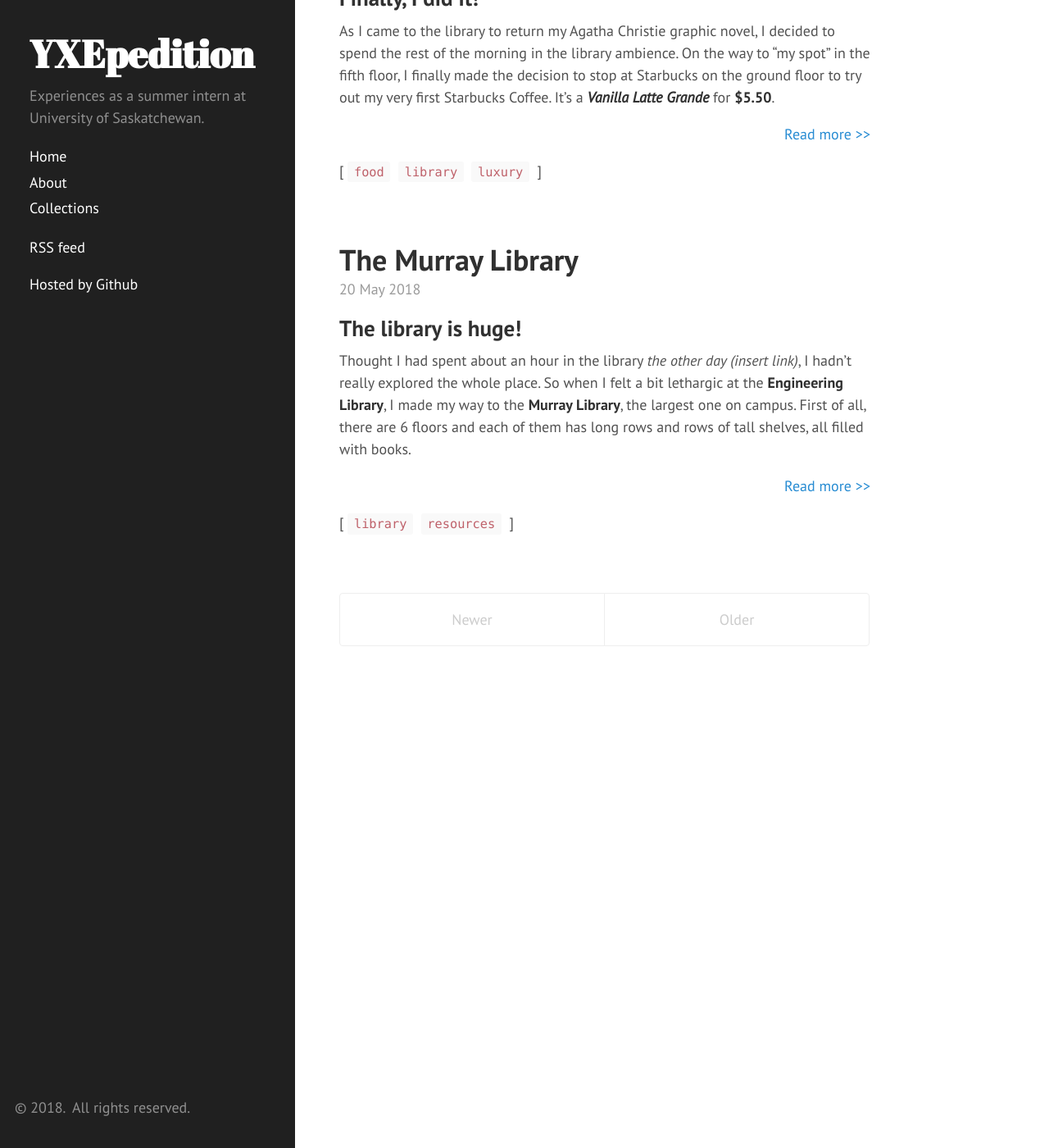
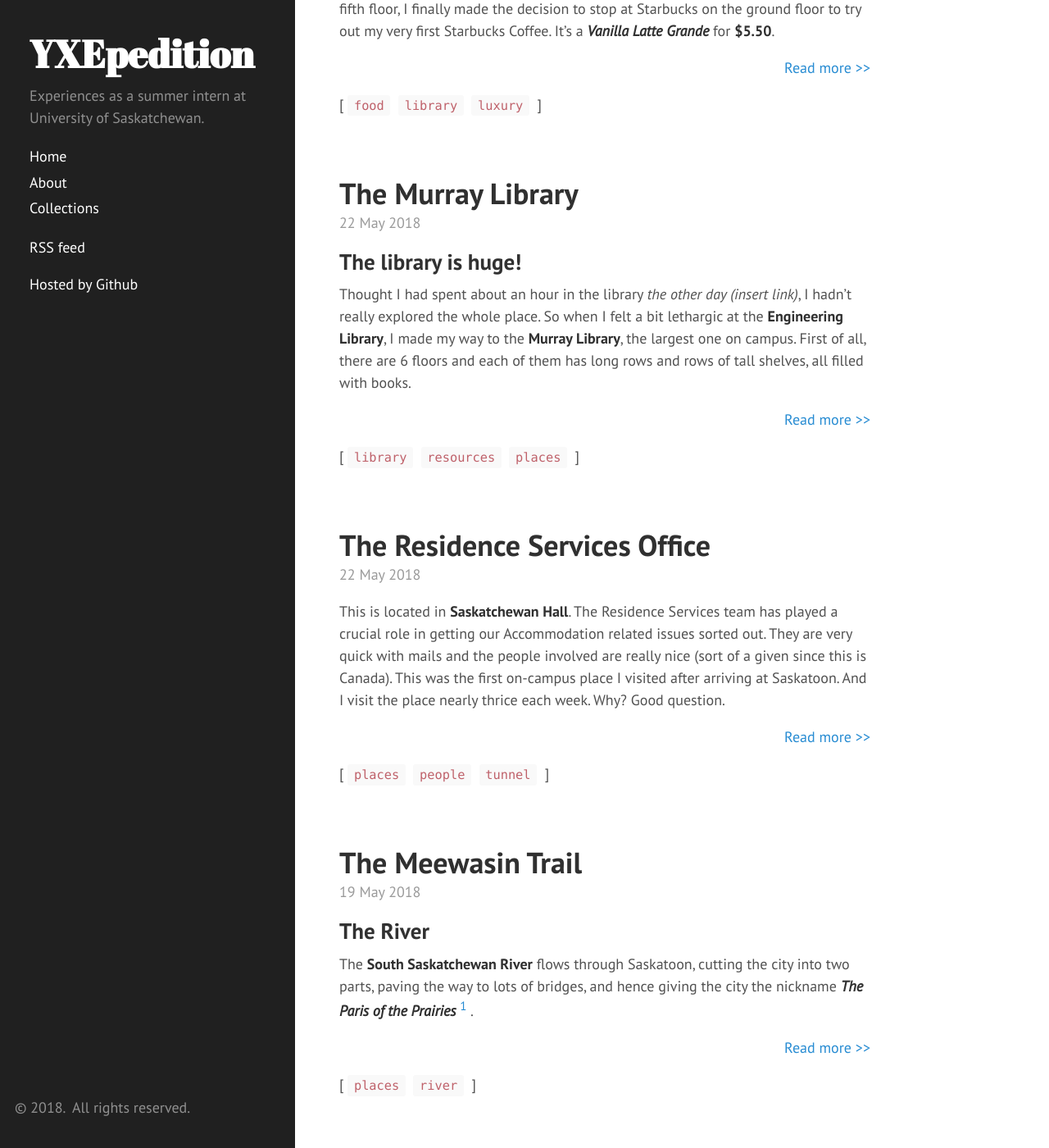
Before and after one commit to yxepedition/yxepedition.github.io, a Jekyll site: the page built from index.html, in a window 1280 px wide and 1400 px high, scrolled down 695 px. Shown: the whole window at 82% size. Built offline with Jekyll 4.4.1, drawn with Linux system fonts in a browser that asks for light colours; the list of posts is cut into pages by our own code; some of the changed text lies outside the part shown.

Commit message:
Adding Meewasin post

```diff
--- /dev/null
+++ b/_posts/2018-05-19-the-meewasin-trail.md
@@ -0,0 +1,31 @@
+---
+layout: post
+title: The Meewasin Trail
+tags: [places, river ]
+time: 2018-05-19 23:40:20
+---
+
+## The River
+
+The **South Saskatchewan River** flows through Saskatoon, cutting the city into two parts, paving the way to lots of bridges, and hence giving the city the nickname ***The Paris of the Prairies*** <a href="#note1" id="note1ref"><sup>1</sup></a> . <!--more--> The **Meewasin Trail** is a road that runs parallel to the river on both sides, where cyclists and pedestrians can enjoy a long walk along the river. More details about the Meewasin Trail can be found on the its official website <a href="https://meewasin.com" alt="meewasin website" target="_blank">here</a>. The river (and therefore the trail) is very close to the campus.
+
+## The Trail
+
+The trail is admittedly pretty. I would not say it's the most beautiful riverbank I have been to, but it is worth it. Around 9 of us went on a small expedition. Around 5 of us decided to go "adventurous" and the remaining 4 went "scenic". I was obviously with the "scenic" party. Taking our time to take photos and chill (and cross two bridges), we went on for nearly 4 hours, basking in the evening sunshine.
+
+<img src="{{site.baseurl}}/images/railway_bridge.jpg" alt="railway bridge" style="width: 60%">
+
+We met many kinds of birds and animals (I am not a bird watcher nor am I adept with animal names, so, apologies for the generic terms). We also met a lot of cyclists and people on skateboards. Being Indians, we tended to stick to the left on the trail, but people here stick to the right. I had to constantly nag my companions to move against their instincts (naturally, to their annoyance).
+
+From one of the bridges we crossed (a railway bridge), we could get the signature view of Saskatoon.
+
+<img src="{{site.baseurl}}/images/saskatoon_view.jpg" alt="saskatoon view" style="width: 60%">
+
+The river, the bridges, the small island in the middle. The second bridge was newer and the "scenic" group can be seen here.
+
+<img src="{{site.baseurl}}/images/the_other_bridge.jpg" alt="the other bridge" style="width: 60%">
+
+Overall, it was a fun trip. I would probably go back once more to the place, just to sit for a while and relax.
+
+###### Footnotes
+* [<a id="note1" href="#note1ref">1</a>] : I have been to real *Paris, France*, and to be frank, apart from the river, there's not much of a similarity between the two places. One other exception could be the castle-like buildings inside the University Campus.
--- /dev/null
+++ b/_posts/2018-05-22-residence-services-office.md
@@ -0,0 +1,17 @@
+---
+layout: post
+title: The Residence Services Office
+tags: [places, people, tunnel]
+time: 2018-05-22 20:01:18
+---
+
+This is located in **Saskatchewan Hall**. The Residence Services team has played a crucial role in getting our Accommodation related issues sorted out. They are very quick with mails and the people involved are really nice (sort of a given since this is Canada). This was the first on-campus place I visited after arriving at Saskatoon. And I visit the place nearly thrice each week. Why? Good question. <!--more-->
+
+Though I arrived on a Saturday, my move-in process was smooth. I got my **Temp Card**, room keys and post box keys. But the problem was that I got a _Temp Card_, not my Student ID Card (which needed some more processing). And I have _extended_ the validity of this temp card at least three times, till I got my Student ID. Apart from this, I also visit them to ask questions about paying rent, getting the RCC<a href="#note1" id="note1ref"><sup>1</sup></a> amount credited etc… Though I did have valid reasons to go back to this place often, there's still one more thing that this place represents to me.
+
+It is a key landmark in my **Tunnel** explorations. As you might see in my other tunnel related posts (_insert links_), I enjoy exploring the tunnel network. Seeing **Saskatchewan Hall** and the Residences Services Office is a happy reminder that I know exactly where I am. It acted as something like an anchor, especially during **The Long Tour By Foot** (_insert link_).
+
+Now that I got my Student Card, I might be going there much less. But who knows?
+
+###### Footnotes
+* [<a id="note1" href="#note1ref">1</a>] : RCC money is something that's "given" to everyone staying in one of the university residences and can be accessed through the student card. It is accepted in most campus food outlets.
--- a/_posts/2018-05-20-the-murray-library.md
+++ b/_posts/2018-05-22-the-murray-library.md
@@ -1,7 +1,8 @@
 ---
 layout: post
 title: The Murray Library
-tags: [library, resources]
+tags: [library, resources, places]
+time: 2018-05-22 17:01:18
 ---
 
 ## The library is huge!
--- a/_posts/2018-05-24-subway-and-grad-schools.md
+++ b/_posts/2018-05-24-subway-and-grad-schools.md
@@ -2,13 +2,12 @@
 layout: post
 title: Subway and Grad Schools
 tags: [lunch, discussions]
+time: 2018-05-24 14:20:20
 ---
 
 ## Yay, Subway!
 
-One of the first things that struck me when I checked out on the Culinary Services page in the USask website was the presence of a Subway outlet within the campus. Being a rather ardent fan of Subs (even if it is not an authentic one, courtesy WOSS<a href="#note1" id="note1ref"><sup>1</sup></a> ). To my delight, I discovered that there is not just one, but two of them very close to where I live. One of them accepts payments using my Student Card, which is great. Got a Panini Triple Cheese Sandwich today (sadly without sauces, but with loads of Jalapeno). However, I didn't pay attention to my good food after sometime because of the discussion that ensued.
-
-<!--more-->
+One of the first things that struck me when I checked out on the Culinary Services page in the USask website was the presence of a Subway outlet within the campus. Being a rather ardent fan of Subs (even if it is not an authentic one, courtesy WOSS<a href="#note1" id="note1ref"><sup>1</sup></a> ). To my delight, I discovered that there is not just one, but two of them very close to where I live. <!--more--> One of them accepts payments using my Student Card, which is great. Got a Panini Triple Cheese Sandwich today (sadly without sauces, but with loads of Jalapeno). However, I didn't pay attention to my good food after sometime because of the discussion that ensued.
 
 ## Lunch-time Discussions
 
```
Also changed, not shown: 4 other files.
